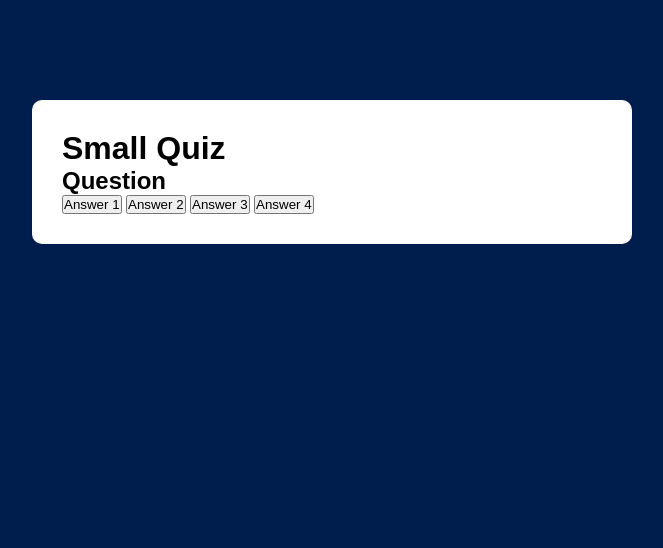
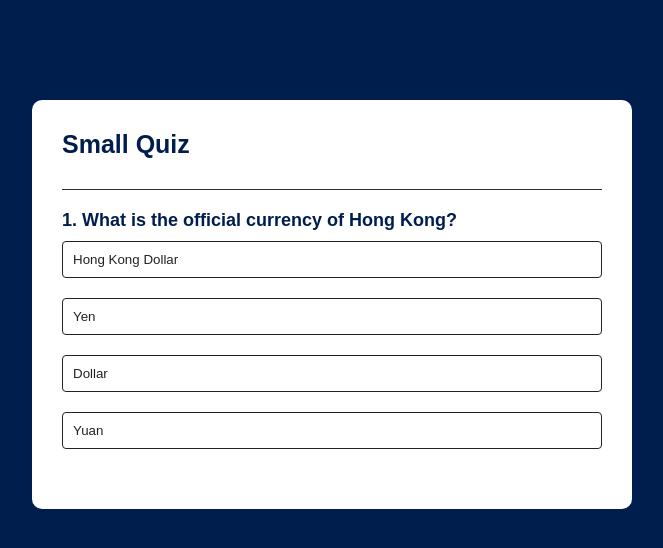
Before and after one commit to tyhyun309/js-quiz, a plain HTML site: page index.html in a window 1280 px wide. Shown: the whole page, without its empty margins (308-971 px from the left). Drawn offline with Linux system fonts and the light colour scheme.

Commit message:
added javascript

```diff
--- a/index.html
+++ b/index.html
@@ -17,7 +17,9 @@
         <button class="btn">Answer 3</button>
         <button class="btn">Answer 4</button>
       </div>
+      <button id="next-btn">Next</button>
     </div>
   </div>
+  <script src="script.js"></script>
 </body>
 </html>
--- /dev/null
+++ b/script.js
@@ -0,0 +1,97 @@
+const questions = [
+  {
+    question: "What is the official currency of Hong Kong?",
+    answers: [
+      { text: "Hong Kong Dollar", correct: true},
+      { text: "Yen", correct: false},
+      { text: "Dollar", correct: false},
+      { text: "Yuan", correct: false},
+    ]
+  },
+  {
+    question: "What is the name of the famous skyscraper in Hong Kong known for its panoramic views of the city?",
+    answers: [
+      { text: "Central Plaza", correct: false},
+      { text: "Bank of China Tower", correct: false},
+      { text: "International Commerce Centre (ICC)", correct: true},
+      { text: "Harukas", correct: false},
+    ]
+  },
+  {
+    question: "Which is largest animal in the world?",
+    answers: [
+      { text: "shark", correct: false},
+      { text: "whale", correct: true},
+      { text: "elephant", correct: false},
+      { text: "cat", correct: false},
+    ]
+  },
+  {
+    question: "What is the highest mountain in Japan?",
+    answers: [
+      { text: "Mount Aso", correct: false},
+      { text: "Mount Fuji", correct: true},
+      { text: "Mount Tateyama", correct: false},
+      { text: "Mount Haku", correct: false},
+    ]
+  },
+  {
+    question: "Which Japanese city is famous for its hot springs (onsen)?",
+    anwsers: [
+      { text: "Kyoto", correct: false},
+      { text: "Hakone", correct: true},
+      { text: "Tokyo", correct: false},
+      { text: "Yufuin", correct: false},
+    ]
+  },
+];
+
+const questionElement = document.getElementById("question");
+const answerButtons = document.getElementById("answer-buttons");
+const nextButton = document.getElementById("next-btn");
+
+let currentQuestionIndex = 0;
+let score = 0;
+
+function startQuiz(){
+  currentQuestionIndex = 0;
+  score = 0;
+  nextButton.innerHTML = "Next";
+  showQuestion();
+}
+
+function showQuestion(){
+  resetState();
+  let currentQuestion = questions[currentQuestionIndex];
+  let questionNumber = currentQuestionIndex + 1;
+  questionElement.innerHTML = questionNumber + ". " +currentQuestion.question;
+
+  currentQuestion.answers.forEach(answer => {
+    const button = document.createElement("button");
+    button.innerHTML = answer.text;
+    button.classList.add("btn");
+    answerButtons.appendChild(button);
+    if(answer.correct) {
+      button.dataset.correct = answer.correct;
+    }
+    button.addEventListener("click", selectAnswer);
+  });
+}
+
+function resetState() {
+  nextButton.style.display = "none";
+  while(answerButtons.firstChild) {
+    answerButtons.removeChild(answerButtons.firstChild)
+  }
+}
+
+function selectAnswer(e) {
+  const selectedBtn = e.target;
+  const isCorrect = selectedBtn.dataset.correct === 'true';
+  if(isCorrect){
+    selectedBtn.classList.add("correct");
+  } else{
+    selectedBtn.classList.add("incorrect");
+  }
+}
+startQuiz();
--- a/style.css
+++ b/style.css
@@ -17,3 +17,61 @@ body {
   border-radius: 10px;
   padding: 30px;
 }
+
+.app h1 {
+  font-size: 25px;
+  color: #001e4d;
+  font-weight: 600;
+  border-bottom: 1px solid #333;
+  padding-bottom: 30px;
+}
+
+.quiz {
+  padding: 20px 0;
+}
+
+.quiz h2 {
+  font-size: 18px;
+  color: #001e4d;
+  font-weight: 600;
+}
+
+.btn {
+  background: #fff;
+  color: #222;
+  font-weight: 500;
+  width: 100%;
+  border: 1px solid #222;
+  padding: 10px;
+  margin: 10px 0;
+  text-align: left;
+  border-radius: 4px;
+  cursor: pointer;
+  transition: all 0.3s;
+}
+
+.btn:hover {
+  background: #222;
+  color: #fff;
+}
+
+#next-btn {
+  background: #001e4d;
+  color: #fff;
+  font-weight: 500;
+  width: 150px;
+  border: 0;
+  padding: 10px;
+  margin: 20px auto 0;
+  border-radius: 4px;
+  cursor: pointer;
+  display: none;
+}
+
+.correct {
+  background: #9aeabc;
+}
+
+.incorrect {
+  background: #ff9393;
+}
```
Also changed, not shown: index.js (deleted).
